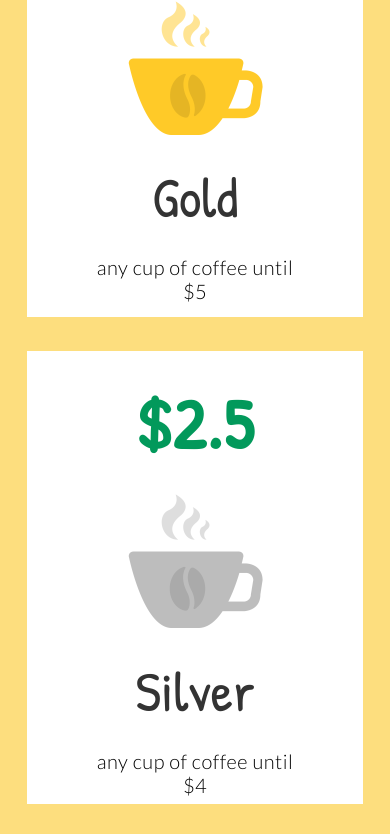
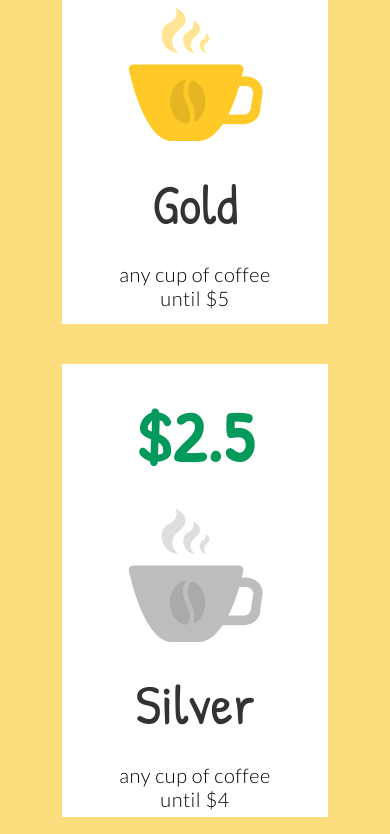
Before and after one commit to harazduyk/coffee, a plain HTML site: page index.html in a window 390 px wide. Shown: the part 670-1504 px from the top of the page. Drawn offline with Linux system fonts and the light colour scheme.

Commit message:
add_adaptive

```diff
--- a/style.css
+++ b/style.css
@@ -5,6 +5,7 @@ body {
 .main {
     display: flex;
     justify-content: space-evenly;
+    flex-wrap: wrap;
     padding: 5%;
 }
 
@@ -52,12 +53,8 @@ div:hover {
     background-color: rgba(74, 230, 126, 0.384);
 }
 
-@media (max-width: 486px) {
-    .main {
-        display: block;
-    }
-
+@media (max-width: 672px) {
     .main .second_div {
         margin: 10% 0;
     }
- }
+}
```
